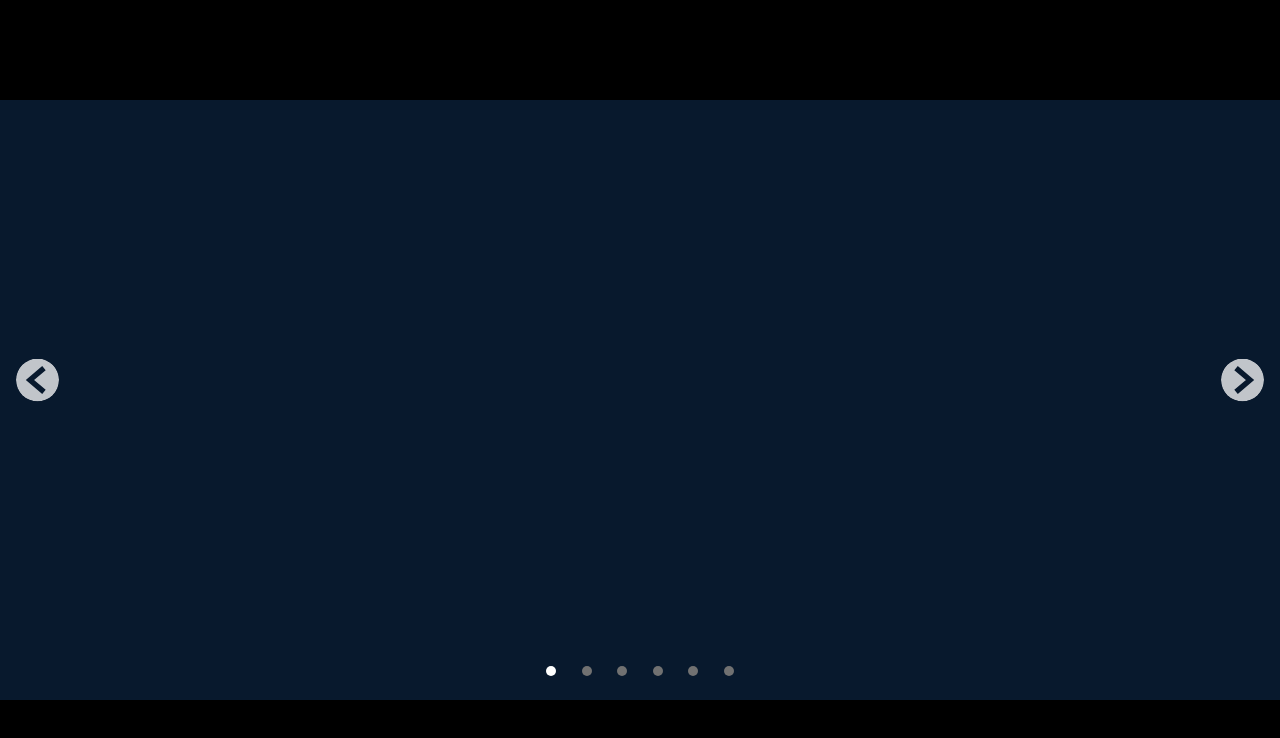
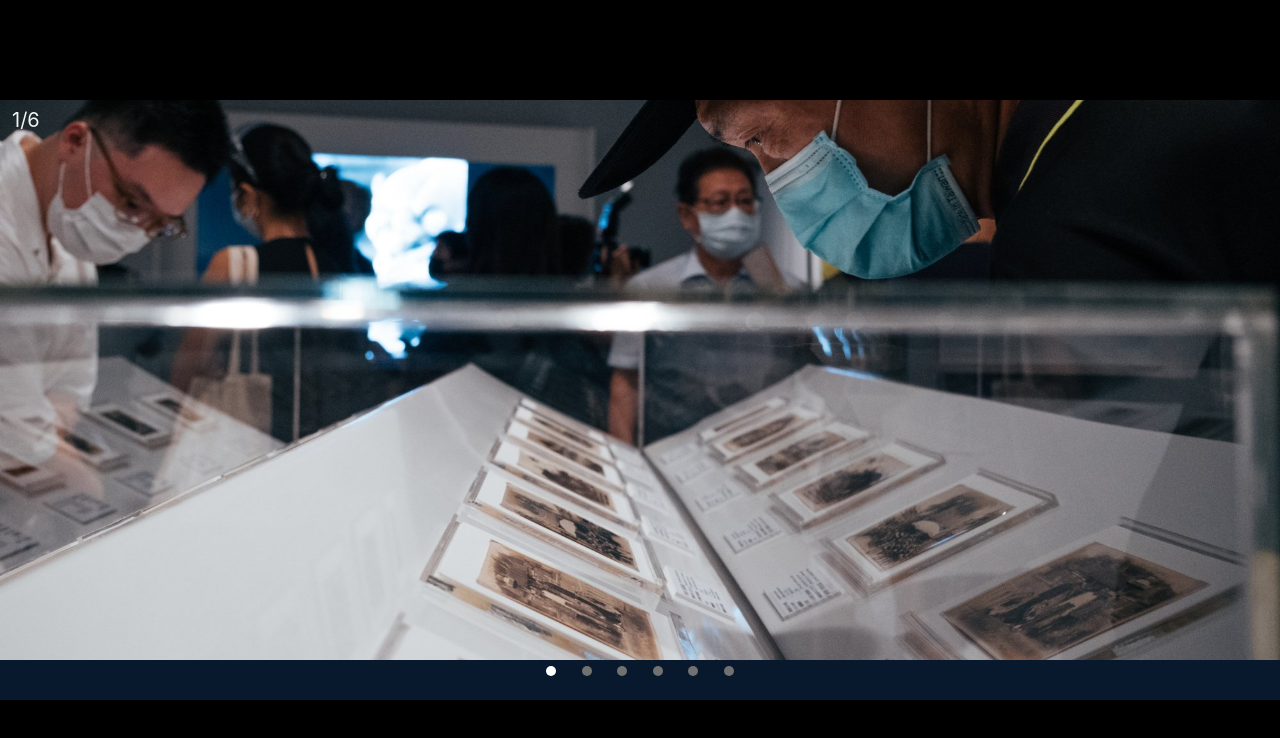
Before and after one commit to duidae/test-carousel, a React (Create React App) app: page / in a window 1280 px wide. Shown: the top 738 px of the page. Built offline with nearby package versions, Linux system fonts and the light colour scheme.

Commit message:
Fix height issue

```diff
--- a/src/components/Carousel.tsx
+++ b/src/components/Carousel.tsx
@@ -15,7 +15,7 @@ const Slider = styled.div`
     height: calc(100% - 40px);
     padding: 0;
     position: relative;
-    overflow: visible;
+    overflow: hidden;
     touch-action: pan-y;
 `;
 
@@ -145,7 +145,6 @@ export const Carousel = (props: CarouselProps) => {
                 <Slides currentSlide={currentSlide}>
                     {props.slides?.map((slide, index) => {
                         return (
-                            false && (
                             <Slide key={index}>
                                 {props.enableCaption && (
                                     <Index>
@@ -155,7 +154,6 @@ export const Carousel = (props: CarouselProps) => {
                                 {props.enableCaption && <Caption>{slide.desc ?? ""}</Caption>}
                                 <Image src={slide.image} title={slide.desc ?? ""} alt={slide.desc ?? ""} />
                             </Slide>
-                            )
                         );
                     })}
                 </Slides>
```
Lines whose indentation alone changed are shown as unchanged.
